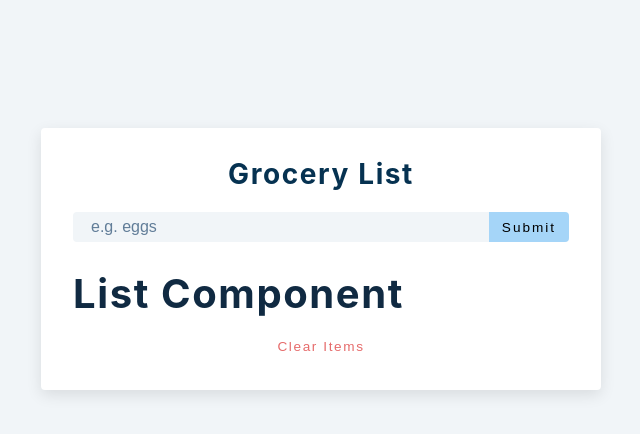
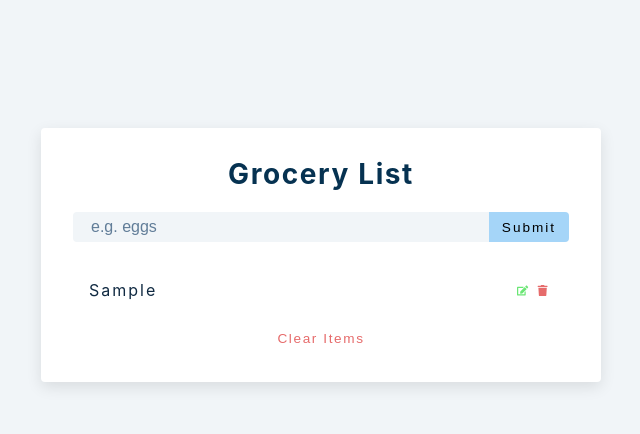
Before and after one commit to kennybates/grocery-list, a React (Create React App) app: page / in a window 1280 px wide. Both pictures are taken after typing "Sample" into the empty fields and a click on the button "Submit". Shown: the top 434 px of the page, without its empty margins (319-959 px from the left). Built offline with nearby package versions, Linux system fonts and the light colour scheme.

Commit message:
Update List.js
Destructure list prop items. Also set up list components and styling in the return statements. In addition, created a map of item in items to create list of items with edit and delete buttons.

```diff
--- a/src/List.js
+++ b/src/List.js
@@ -2,9 +2,26 @@
 import {FaEdit, FaTrash} from 'react-icons/fa';
 
 
-const List = () => {
+const List = ({ items }) => { // destructure object items
     return (
-        <h2> List component</h2>
+        <div className='grocery-list'>
+            {items.map((item) => {
+                const {id, title} = item;
+                return (
+                    <article key={id} className='grocery-item'>
+                        <p className='title'>{title}</p>
+                        <div className='btn-container'>
+                            <button type='button' className='edit-btn'>
+                                <FaEdit />
+                            </button>
+                            <button type='button' className='delete-btn'>
+                                <FaTrash />
+                            </button>
+                        </div>
+                    </article>
+                );
+            })}
+        </div>
     );
 }
 
```
